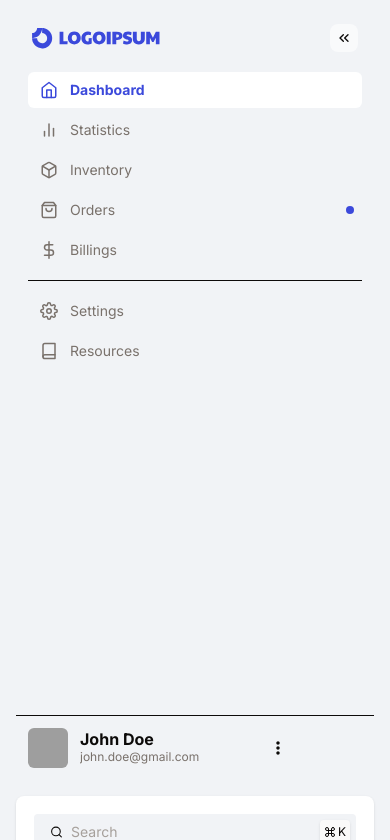
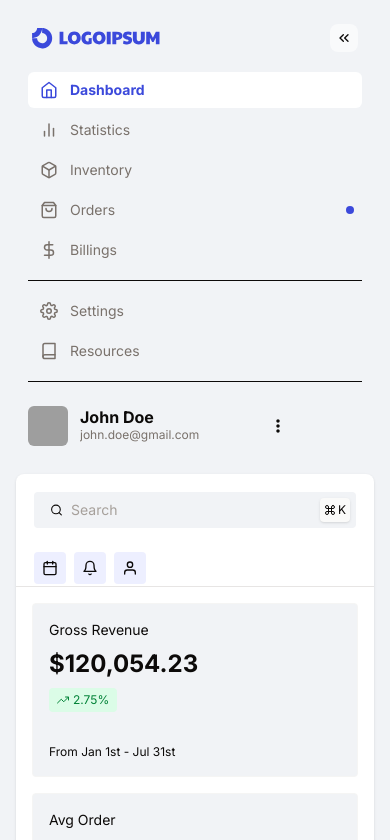
Before and after one commit to markjosephtx/dashboard-vite-react-tailwind, a React (Vite) app: page / in a window 390 px wide. Shown: the top 840 px of the page. Built offline with nearby package versions, Linux system fonts and the light colour scheme; grey boxes are pictures that could not be loaded.

Commit message:
Mobile collapse

```diff
--- a/src/App.jsx
+++ b/src/App.jsx
@@ -22,6 +22,7 @@ function App() {
           <hr className='my-3' />
           <SidebarItem icon={<FiSettings size={18} />} text="Settings" />
           <SidebarItem icon={<FiBook size={18} />} text="Resources" />
+          <hr className='my-3' />
         </SidebarExpanded>
         <Dashboard/>
       </div>
--- a/src/Components/Sidebar/SidebarExpanded.jsx
+++ b/src/Components/Sidebar/SidebarExpanded.jsx
@@ -10,7 +10,7 @@ const SidebarContext = createContext()
 export default function SidebarExpanded({ children }) {
   const [ expanded, setExpanded ] = useState(true)
   return (
-    <aside className='overflow-scroll lg:sticky top-4 h-[calc(100vh-32px-48px)] grow-0'>
+    <aside className='overflow-y-scroll lg:sticky top-4 lg:h-[calc(100vh-32px-48px)] grow-0'>
       <nav className='h-full flex flex-col gap-2'>
         <div className='px-4 pt-2 pb-2 flex justify-between items-center'>
           <img
@@ -24,10 +24,13 @@ export default function SidebarExpanded({ children }) {
             {expanded ? <FiChevronsLeft /> : <FiChevronsRight />}
           </button>
         </div>
+        <div className={` flex flex-col ${
+              expanded ? "h-full" : "h-0"
+      }`}>
         <SidebarContext.Provider value={{ expanded }}>
           <ul className='flex-1 px-3'>{children}</ul>
         </SidebarContext.Provider>
-        <div className='border-t flex p-3'>
+        <div className='flex p-3'>
           <img
             src="https://ui-avatars.com/api/?background=3B49DB&color=fff&bold=true"
             alt="Logo"
@@ -40,6 +43,10 @@ export default function SidebarExpanded({ children }) {
             </div>
             <CgMoreVerticalAlt size={20} />
           </div>
+
+        </div>
+
+
 
         </div>
 
```
